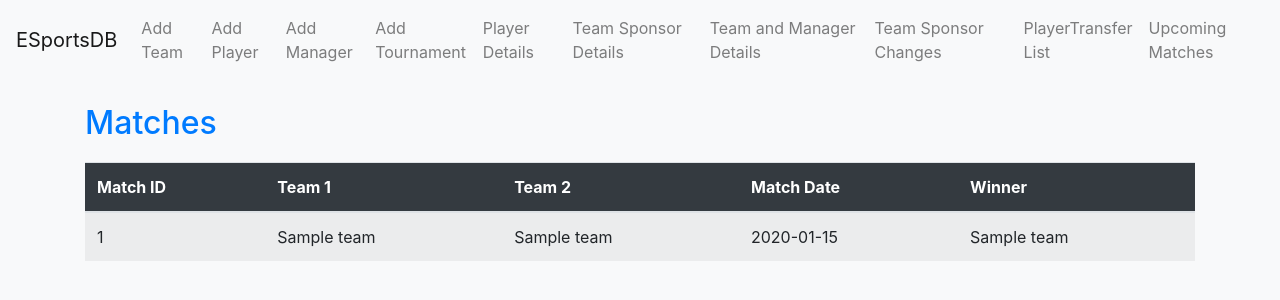
After one commit to Spexso/E-Sports_Database_Project, a Flask app: page /matches in a window 1280 px wide. The commit adds this page. Shown: the top 300 px of the page. Run offline with Flask 3, Linux system fonts and the light colour scheme; tables that the repository leaves empty hold one stand-in row (values such as "Sample post"); some libraries are stand-ins or nearby versions.

Commit message:
Home Header removed & Matches List

```diff
--- a/app.py
+++ b/app.py
@@ -1,9 +1,11 @@
-from flask import Flask, render_template, request, redirect, url_for
+from flask import Flask, render_template, request, redirect, url_for, flash
 from model import Base, Manager, Sponsor, Game, Team, Nationality, Player, Caster, Venue, Tournament, TeamOwner, Build, Streamer, Match, Schedule, SponsorshipDeal, PlayerStatistics, TeamStatistics, Event, PlayerTransfer
 from sqlalchemy import create_engine, text
 from sqlalchemy.orm import sessionmaker
 
 app = Flask(__name__)
+app.secret_key = 'supersecretkey'
+
 
 # Configure the database connection
 engine = create_engine('mssql+pyodbc://.\sqlexpress/ESportsDB?driver=ODBC+Driver+17+for+SQL+Server&Trusted_Connection=yes')
@@ -94,11 +96,74 @@ def add_tournament():
         sponsor_id = request.form['sponsor_id']
         start_date = request.form['start_date']
         end_date = request.form['end_date']
-        new_tournament = Tournament(TournamentName=tournament_name, VenueID=venue_id, PrizePool=prize_pool, SponsorID=sponsor_id, StartDate=start_date, EndDate=end_date)
-        session.add(new_tournament)
-        session.commit()
+        team1_id = request.form['team1_id']
+        team2_id = request.form['team2_id']
+        match_date = request.form['match_date']
+
+        try:
+            # Start a new transaction
+            with engine.begin() as connection:
+                # Insert the new tournament
+                result = connection.execute(text("""
+                    BEGIN TRANSACTION;
+                    BEGIN TRY
+                        -- Create the new tournament
+                        INSERT INTO Tournament (TournamentName, VenueID, PrizePool, SponsorID, StartDate, EndDate)
+                        VALUES (:tournament_name, :venue_id, :prize_pool, :sponsor_id, :start_date, :end_date);
+
+                        DECLARE @NewTournamentID INT;
+                        SET @NewTournamentID = SCOPE_IDENTITY();
+
+                        -- Schedule the initial match for the new tournament
+                        INSERT INTO Match (TournamentID, Team1ID, Team2ID, MatchDate, WinnerTeamID)
+                        VALUES (@NewTournamentID, :team1_id, :team2_id, :match_date, NULL);
+
+                        -- Commit the transaction if both operations succeed
+                        COMMIT TRANSACTION;
+                    END TRY
+                    BEGIN CATCH
+                        -- Rollback the transaction if any operation fails
+                        ROLLBACK TRANSACTION;
+                        -- Optionally throw the error
+                        THROW;
+                    END CATCH;
+                """), {
+                    'tournament_name': tournament_name,
+                    'venue_id': venue_id,
+                    'prize_pool': prize_pool,
+                    'sponsor_id': sponsor_id,
+                    'start_date': start_date,
+                    'end_date': end_date,
+                    'team1_id': team1_id,
+                    'team2_id': team2_id,
+                    'match_date': match_date
+                })
+
+            flash('Tournament and initial match successfully added.', 'success')
+        except Exception as e:
+            flash(f'Error adding tournament: {e}', 'danger')
+
         return redirect(url_for('index'))
+
     return render_template('add_tournament.html')
+
+@app.route('/matches')
+def matches():
+    matches = session.execute(text("""
+        SELECT
+            m.MatchID,
+            t1.TeamName AS Team1,
+            t2.TeamName AS Team2,
+            m.MatchDate,
+            m.WinnerTeamID,
+            w.TeamName AS WinnerTeam
+        FROM
+            Match m
+        LEFT JOIN Team t1 ON m.Team1ID = t1.TeamID
+        LEFT JOIN Team t2 ON m.Team2ID = t2.TeamID
+        LEFT JOIN Team w ON m.WinnerTeamID = w.TeamID
+    """)).fetchall()
+    return render_template('matches.html', matches=matches)
 
 @app.route('/player_details')
 def player_details():
--- a/templates/base.html
+++ b/templates/base.html
@@ -33,7 +33,6 @@
         <a class="navbar-brand" href="{{ url_for('index') }}">ESportsDB</a>
         <div class="collapse navbar-collapse">
             <ul class="navbar-nav mr-auto">
-                <li class="nav-item"><a class="nav-link" href="{{ url_for('index') }}">Home</a></li>
                 <li class="nav-item"><a class="nav-link" href="{{ url_for('add_team') }}">Add Team</a></li>
                 <li class="nav-item"><a class="nav-link" href="{{ url_for('add_player') }}">Add Player</a></li>
                 <li class="nav-item"><a class="nav-link" href="{{ url_for('add_manager') }}">Add Manager</a></li>
@@ -43,6 +42,7 @@
                 <li class="nav-item"><a class="nav-link" href="{{ url_for('team_manager_details') }}">Team and Manager Details</a></li>
                 <li class="nav-item"><a class="nav-link" href="{{ url_for('team_sponsor_changes') }}">Team Sponsor Changes</a></li>
                 <li class="nav-item"><a class="nav-link" href="{{ url_for('player_transfer_list') }}">PlayerTransfer List</a></li>
+                <li class="nav-item"><a class="nav-link" href="{{ url_for('matches') }}">Upcoming Matches</a></li>
             </ul>
         </div>
     </nav>
--- /dev/null
+++ b/templates/matches.html
@@ -0,0 +1,28 @@
+{% extends 'base.html' %}
+{% block content %}
+<div class="mt-4">
+    <h2 class="header-text">Matches</h2>
+    <table class="table table-striped">
+        <thead>
+            <tr>
+                <th>Match ID</th>
+                <th>Team 1</th>
+                <th>Team 2</th>
+                <th>Match Date</th>
+                <th>Winner</th>
+            </tr>
+        </thead>
+        <tbody>
+            {% for match in matches %}
+            <tr>
+                <td>{{ match.MatchID }}</td>
+                <td>{{ match.Team1 }}</td>
+                <td>{{ match.Team2 }}</td>
+                <td>{{ match.MatchDate }}</td>
+                <td>{{ match.WinnerTeam }}</td>
+            </tr>
+            {% endfor %}
+        </tbody>
+    </table>
+</div>
+{% endblock %}
```
Also changed, not shown: templates/add_tournament.html (+14 -2 lines).
